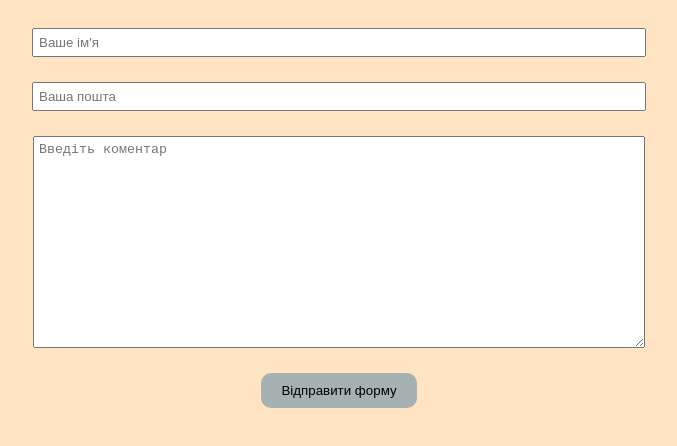
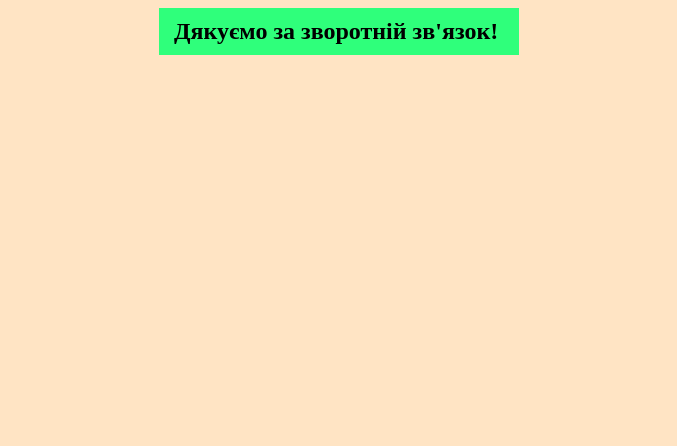
Before and after one commit to dzhurar/module-form, a website built with Parcel: page index.html in a window 1280 px wide. Both pictures are taken after typing "Sample", "name@example.com", "Sample" into the empty fields and a click on the button "Відправити форму". Shown: the whole page, without its empty margins (301-978 px from the left). Built offline with nearby package versions, Linux system fonts and the light colour scheme.

Commit message:
done
Не звертайте уваги на закоментований код, потрібен був репозиторій під швидку руку

```diff
--- a/index.html
+++ b/index.html
@@ -13,6 +13,43 @@
         <textarea id="commentInp" placeholder="Введіть коментар" type="textarea" required></textarea>
         <button type="submit" id="sendBtn">Відправити форму</button>
     </form>
+    <h2 id="thanks">Дякуємо за зворотній зв'язок!</h2>
+
+
+
+    <!-- <template id="menuBlock">
+        <div class="menu">
+            <h3 class="menu-title">{{title}}</h3>
+            <ul class="menu-title">
+                {{#each items}}
+                <li class="menu-item">{{this}}</li>
+                {{/each}}
+            </ul>
+        </div>
+    </template> -->
+
+
+    <!-- <div id="countriesContainer">
+
+    </div>
+
+
+
+
+    <script type="text/x-handlebars-template" id="countryTemplate">
+    <div class="contry-card">
+        <img src="{{flag}}" alt="flag of{{name}}" class="country-flag">
+        <h2>{{name}}</h2>
+        <p><strong>Столиця:</strong>{{capital}}</p>
+        <p><strong>Валюта:</strong>{{currency}}</p>
+        <p><strong>Мова:</strong>{{language}}</p>
+        <p><strong>Популяція:</strong>{{population}}</p>
+        <p><strong>Заражено:</strong>{{#if infected}} Так {{else}} Ні {{/if}}</p>
+    </div>
+    </script> -->
+
+    <script src="https://cdnjs.cloudflare.com/ajax/libs/handlebars.js/4.0.11/handlebars.min.js"></script>
+    <script src="./src/js-modules/countries.js"></script>
     <script type="module" src="./src/index.js"></script>
 </body>
 </html>
--- a/package.json
+++ b/package.json
@@ -13,5 +13,8 @@
   "description": "",
   "devDependencies": {
     "parcel-bundler": "^1.12.5"
+  },
+  "dependencies": {
+    "handlebars": "^4.7.8"
   }
 }
--- a/src/js-modules/form-send.js
+++ b/src/js-modules/form-send.js
@@ -6,7 +6,11 @@ export const saveData = (event) => {
     dataBase.comment = comment.value;
     form.reset();
     console.log(dataBase.name, dataBase.email, dataBase.comment);
+    form.style.display = 'none';
+    thanks.style.display = 'block';
 }
+const thanks = document.getElementById('thanks');
+const form = document.getElementById('form');
 const name = document.getElementById('nameInp');
 const email = document.getElementById('emailInp');
 const comment = document.getElementById('commentInp');
--- a/src/style/style.css
+++ b/src/style/style.css
@@ -34,3 +34,10 @@ input{
 #sendBtn:hover{
     background-color: #e7f3f3;
 }
+#thanks{
+    display: none;
+    background-color: rgb(47, 255, 123);
+    padding: 10px 15px;
+    width: 330px;
+    margin: 0 auto;
+}
```
Also changed, not shown: src/index.js (+27 -0 lines), src/js-modules/countries.js (added, +56 -0 lines), dist/index.html, 8 other files.
